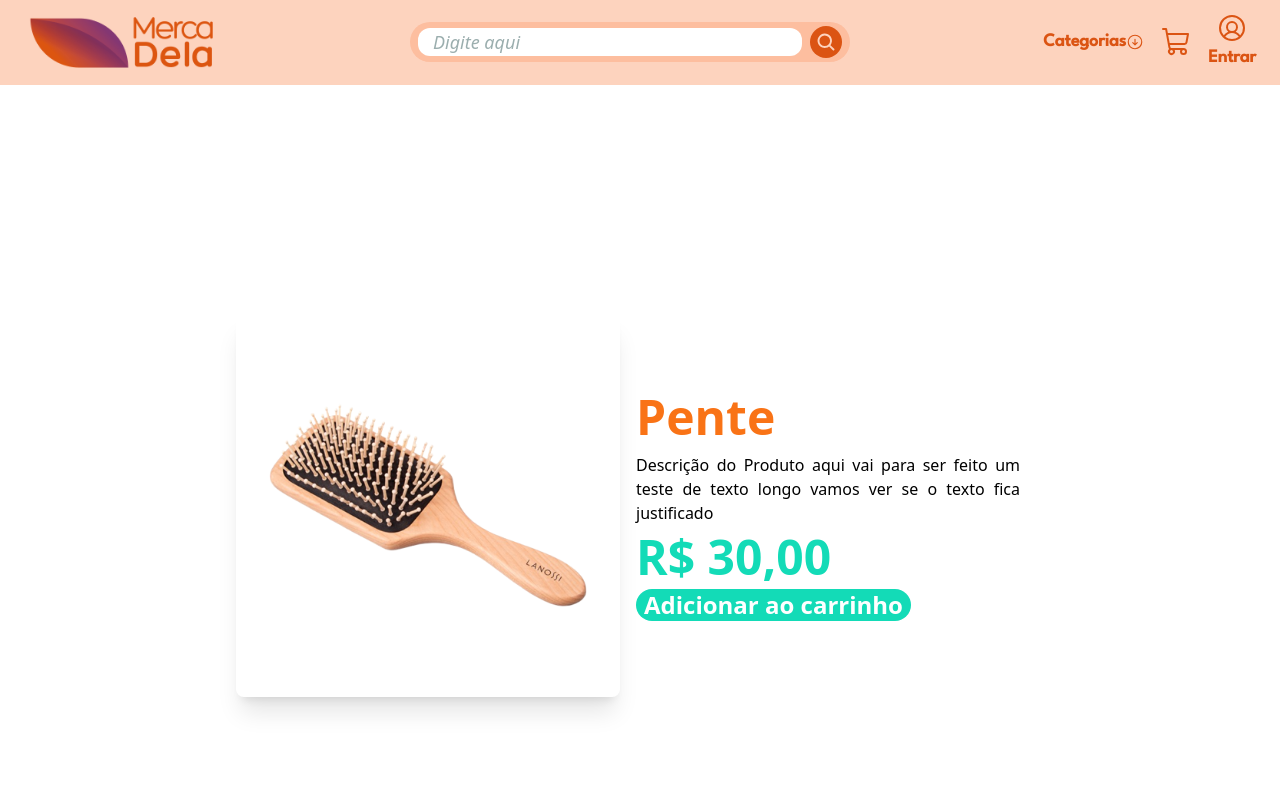
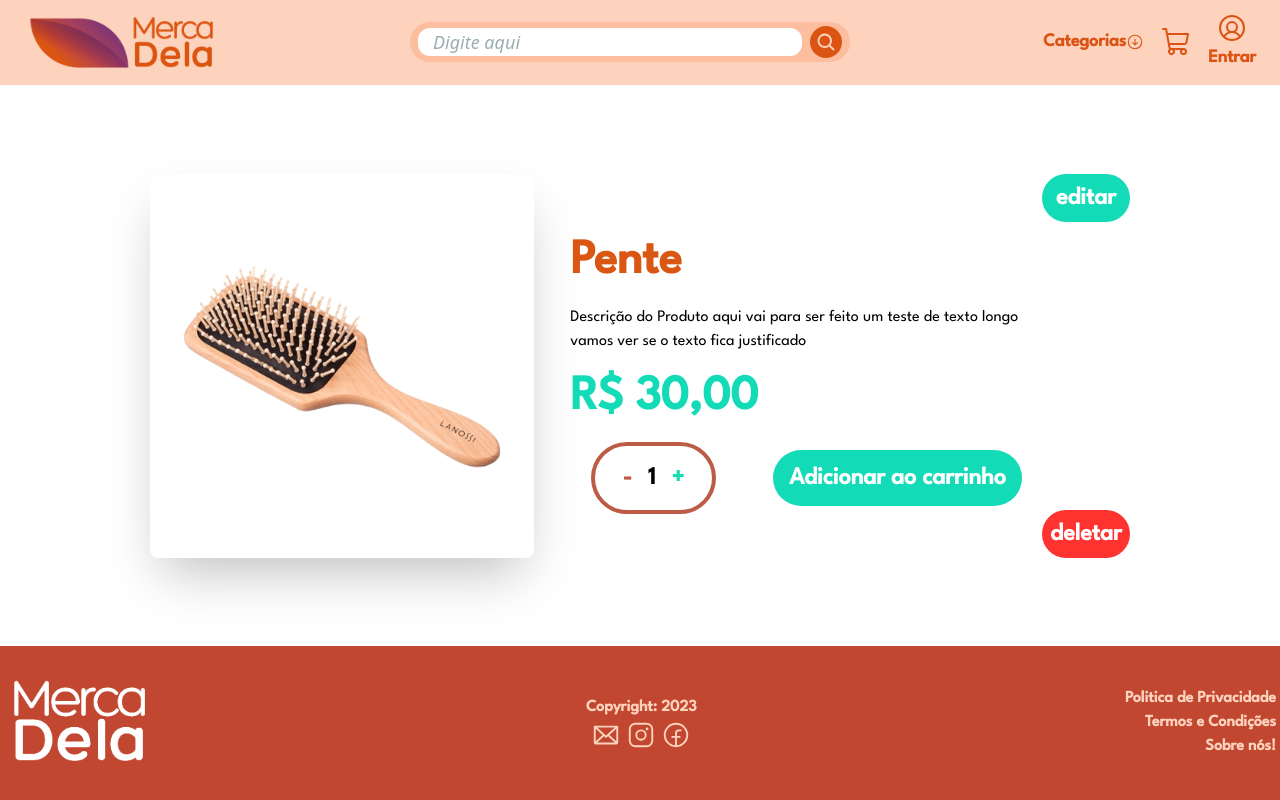
Before and after one commit to Grupo4-Generation/mercadela-front, a React (Vite) app: page /produto in a window 1280 px wide. Shown: the top 800 px of the page. Built offline with nearby package versions, Linux system fonts and the light colour scheme.

Commit message:
formulario produto e edição prontos

```diff
--- a/src/App.tsx
+++ b/src/App.tsx
@@ -1,13 +1,14 @@
 import { BrowserRouter, Route, Routes } from "react-router-dom";
 import Navbar from "./components/navbar/Navbar";
 import Footer from "./components/footer/Footer";
-import Contact from "./pages/contato/Contato";
 import Cadastro from "./pages/cadastro/Cadastro";
 import Produto from "./pages/produto/Produto";
 import Home from "./pages/home/Home";
 import Sobre from "./pages/sobre/Sobre";
 import { AuthProvider } from "./contexts/AuthContext";
 import Login from "./pages/Login/Login";
+import Contato from "./pages/contato/Contato";
+import EditarProduto from "./components/produto/editarProduto/EditarProduto";
 
 function App() {
   return (
@@ -22,9 +23,11 @@ function App() {
                 <Route path="/home" element={<Home />} />
                 <Route path="/login" element={<Login />} />
                 <Route path="/cadastro" element={<Cadastro />} />
-                <Route path="/contact" element={<Contact />} />
+                <Route path="/contact" element={<Contato />} />
                 <Route path="/produto" element={<Produto />} />
                 <Route path="/sobre" element={<Sobre />} />
+                <Route path="/cadastroProduto" element={<EditarProduto />} />
+                <Route path="/editarProduto/:id" element={<EditarProduto />} />
               </Routes>
             </div>
             <Footer />
--- a/src/components/produto/popUpProduto/CriarProduto.tsx
+++ b/src/components/produto/editarProduto/EditarProduto.tsx
@@ -5,7 +5,7 @@ import Categoria from '../../../models/Categoria';
 import Produto from '../../../models/Produto';
 import { buscar, atualizar, cadastrar } from '../../../services/Service';
 
-function CriarProduto() {
+function EditarProduto() {
     let navigate = useNavigate();
 
     const { id } = useParams<{ id: string }>();
@@ -69,16 +69,18 @@ function CriarProduto() {
     }, [id]);
 
     useEffect(() => {
-        setProduto((produto) => ({
-            ...produto,
+        setProduto((prevProduto) => ({
+            ...prevProduto,
             idCategoria: categoria,
         }));
     }, [categoria]);
 
     function atualizarEstado(e: ChangeEvent<HTMLInputElement>) {
+        const { name, value } = e.target;
+
         setProduto((prevProduto) => ({
             ...prevProduto,
-            [e.target.name]: e.target.value,
+            [name]: value,
         }));
     }
 
@@ -93,6 +95,7 @@ function CriarProduto() {
 
         if (id !== undefined) {
             try {
+                console.log({ produto });
                 await atualizar(`/produto/${id}`, produto, setProduto, {
                     headers: {
                         Authorization: token,
@@ -161,6 +164,30 @@ function CriarProduto() {
                     />
                 </div>
                 <div className="flex flex-col gap-2">
+                    <label htmlFor="precoProduto">Preço Do Produto</label>
+                    <input
+                        value={produto.precoProduto}
+                        onChange={(e: ChangeEvent<HTMLInputElement>) => atualizarEstado(e)}
+                        type="number"
+                        placeholder="Preço do Produto"
+                        name="precoProduto"
+                        required
+                        className="border-2 border-slate-700 rounded p-2"
+                    />
+                </div>
+                <div className="flex flex-col gap-2">
+                    <label htmlFor="fotoProduto">Foto do Produto</label>
+                    <input
+                        value={produto.fotoProduto}
+                        onChange={(e: ChangeEvent<HTMLInputElement>) => atualizarEstado(e)}
+                        type="url"
+                        placeholder="Foto do Produto"
+                        name="fotoProduto"
+                        required
+                        className="border-2 border-slate-700 rounded p-2"
+                    />
+                </div>
+                <div className="flex flex-col gap-2">
                     <label htmlFor="idCategoria">Categoria do Produto</label>
                     <select
                         name="idCategoria"
@@ -170,7 +197,7 @@ function CriarProduto() {
                     >
                         <option value="" selected disabled>Selecione uma categoria</option>
                         {categorias.map((categoria) => (
-                            <option key={categoria.id} value={categoria.id} >{categoria.descricaoCategoria}</option>
+                            <option key={categoria.id} value={categoria.id} >{categoria.nomeCategoria}</option>
                         ))}
                     </select>
                 </div>
@@ -186,4 +213,4 @@ function CriarProduto() {
     );
 }
 
-export default CriarProduto;
+export default EditarProduto;
--- /dev/null
+++ b/src/components/produto/modalProduto/ModalProduto.tsx
@@ -0,0 +1,18 @@
+import EditarProduto from '../editarProduto/EditarProduto';
+import 'reactjs-popup/dist/index.css';
+import './modalPostagem.css';
+import Popup from 'reactjs-popup';
+
+function ModalProduto(){
+    return(
+    <>
+            <Popup
+                trigger={<button
+                        className='flex justify-center text-center rounded-full cursor-pointer bg-[#13dbb7] px-2 py-2 text-2xl font-semibold hover:scale-105 text-white'>
+                        editar
+                    </button>}modal><EditarProduto />
+                    </Popup>
+        </>
+    );
+}
+export default ModalProduto;
--- /dev/null
+++ b/src/components/produto/modalProduto/modalPostagem.css
@@ -0,0 +1,4 @@
+.popup-content {
+    border-radius: 1rem;
+    padding-bottom: 2rem;
+}
--- a/src/pages/produto/Produto.tsx
+++ b/src/pages/produto/Produto.tsx
@@ -1,25 +1,58 @@
+import { useState } from "react";
+import ModalProduto from "../../components/produto/modalProduto/ModalProduto";
+
 function Produto() {
+
+    const [, setMensagem] = useState('');
+    let handleClick = () => {
+        setMensagem('Compra efetuada com sucesso!');
+        alert('Compra efetuada com sucesso!');
+    }
+    const [quantidade, setQuantidade] = useState(1);
+    let adicionar = () => {
+        setQuantidade(quantidade + 1);
+    }
+    let subtrair = () => {
+        if (quantidade > 1) {
+            setQuantidade(quantidade - 1);
+        }else{
+            alert('Quantidade mínima atingida!');
+        }
+    }
+
     return (
 
         <>
-            <div className="flex min-h-screen items-center justify-center">
+            <div className="flex m-0 items-center justify-center font-fontProjeto">
                 {/* caminho da variavel fotoProduto */}
-                <img className="shadow-xl max-w-sm rounded-lg object-cover object-center bg-white-500" src="src\assets\pente.png" alt="product"/>
-                <div>
-                    <div className="my-3 flex ml-4 align-top">
+                <img className="shadow-2xl max-w-sm rounded-lg object-cover object-center bg-white-500" src="src\assets\pente.png" alt="product" />
+                <div className="flex flex-col flex-wrap pl-5">
+                    <div className="my-5 flex ml-4 align-top">
                         {/* caminho da variavel nomeProduto */}
-                        <p className="align-top font-bold text-5xl text-justify text-orange-500">Pente</p>
+                        <p className="align-top font-bold text-5xl text-justify text-[#d95613]">Pente</p>
                     </div>
                     <div className="ml-4 mr-6">
-                        <p className="text-justify max-w-sm">Descrição do Produto aqui vai para ser feito um teste de texto longo vamos ver se o texto fica justificado</p>
+                        <p className="text-justify max-w-md">Descrição do Produto aqui vai para ser feito um teste de texto longo vamos ver se o texto fica justificado</p>
                     </div>
-                    <div className="my-2 flex ml-4">
+                    <div className="my-5 flex ml-4">
                         {/* caminho da variavel precoProduto */}
                         <p className="font-bold text-5xl text-justify text-[#13dbb7]">R$ 30,00</p>
                     </div>
-                    <div className="my-2 flex ml-4">
-                        <p className="rounded-full cursor-pointer bg-[#13dbb7] px-2 text-2xl font-semibold hover:scale-105 text-white">Adicionar ao carrinho</p>
+                    <div className="flex justify-around pl-4">
+                        <div className="flex justify-around items-center py-4 px-5 box-border border-[#bd5c46] border-4 rounded-full text-2xl font-semibold hover:scale-10 w-35">
+                            <button onClick={subtrair} className="px-2 text-[#bd5c46]">-</button>
+                            <span className="px-2">{quantidade}</span>
+                            <button onClick={adicionar} className="px-2 text-[#13dbb7] ">+</button>
+                        </div>
+                        <div className="my-2 flex ml-4">
+                            <button onClick={handleClick} className="rounded-full cursor-pointer bg-[#13dbb7] px-4 text-2xl font-semibold hover:scale-105 text-white">Adicionar ao carrinho</button>
+                        </div>
                     </div>
+                </div>
+                <div className="flex h-96 justify-between flex-col">
+                    <ModalProduto/>
+                    <button className=" flex rounded-full justify-center text-center cursor-pointer bg-[#fe322e] px-2 py-2 text-2xl font-semibold hover:scale-105 text-white ">deletar</button>
+
                 </div>
             </div>
         </>
```
Also changed, not shown: src/components/produto/popUpProduto/EditarProduto.tsx (deleted).
